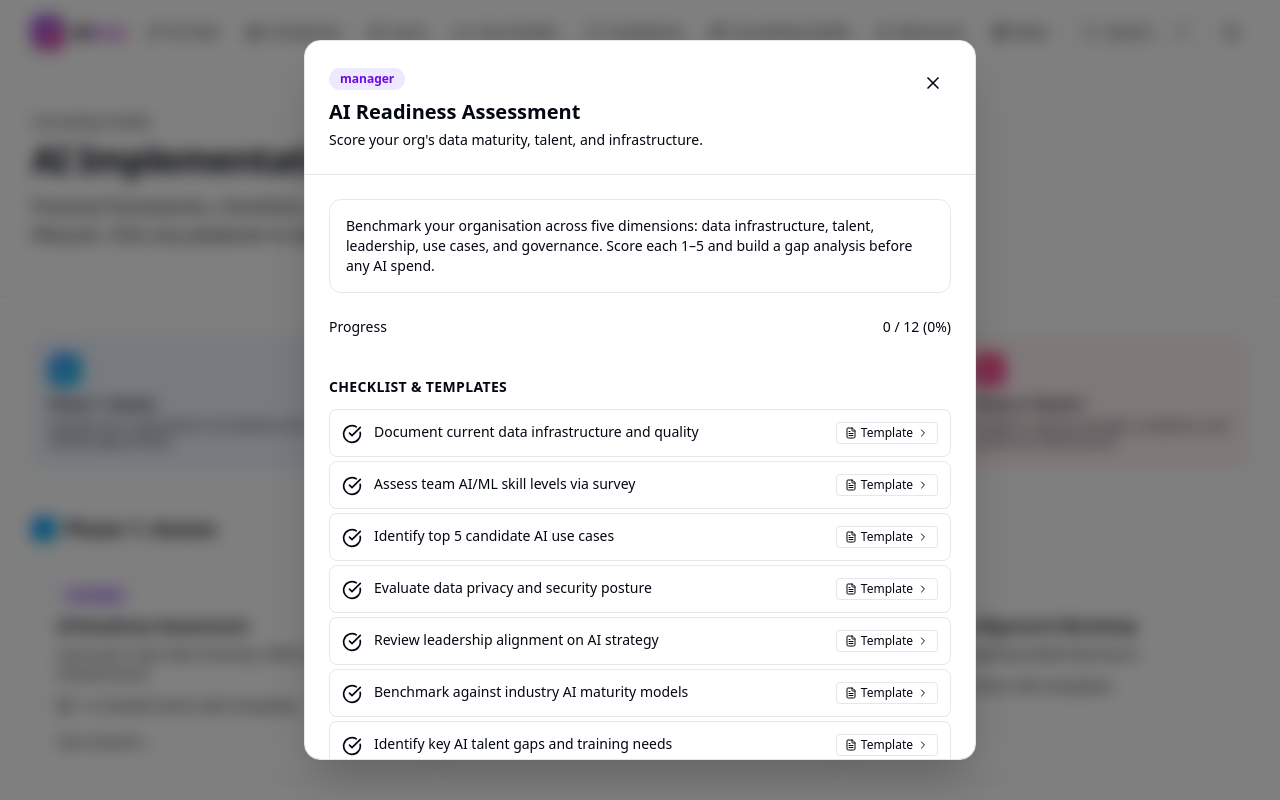
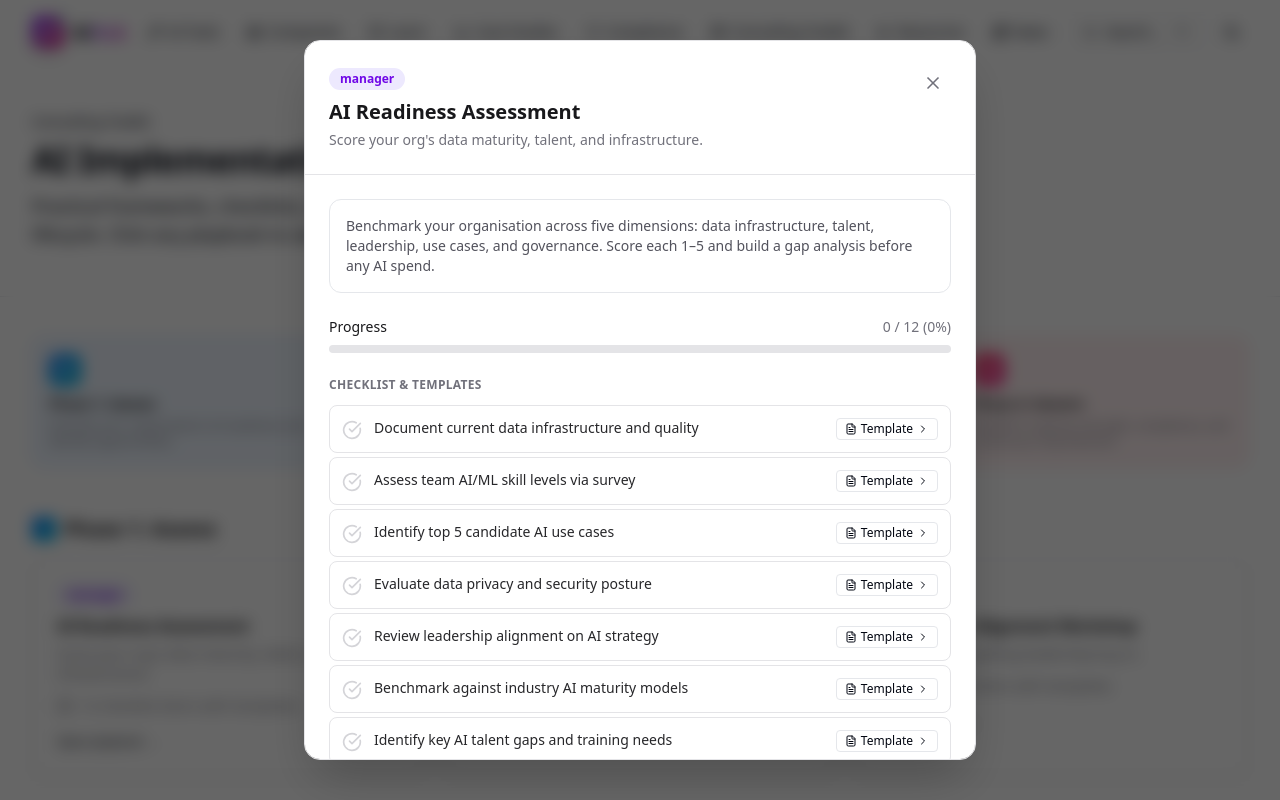
Before and after one commit to SridharSwiss/AI, a Next.js app in the folder ai-hub/: page /consulting-toolkit in a window 1280 px wide. Both pictures are taken after a click on the element 229 px from the left and 668 px from the top of the page. Shown: the top 800 px of the page. Built offline with nearby package versions, Linux system fonts and the light colour scheme.

Commit message:
Add files via upload

```diff
--- a/ai-hub/src/components/consulting/playbook-modal.tsx
+++ b/ai-hub/src/components/consulting/playbook-modal.tsx
@@ -7,6 +7,34 @@ import { CheckSquare, ArrowRight, Briefcase, X, CheckCircle, ChevronDown, Chevro
 import { phases } from "@/data/playbooks";
 import type { Playbook, ChecklistItem } from "@/data/playbooks";
 
+// Phase index → hard-coded dark-mode-safe classes (Tailwind can't scan data files)
+const phaseStyles: Record<string, {
+  card: string;
+  iconGradient: string;
+  sectionDot: string;
+}> = {
+  assess: {
+    card: "bg-blue-50 dark:bg-blue-950/40 border border-blue-200 dark:border-blue-800/60",
+    iconGradient: "from-blue-500 to-cyan-500",
+    sectionDot: "from-blue-500 to-cyan-500",
+  },
+  pilot: {
+    card: "bg-violet-50 dark:bg-violet-950/40 border border-violet-200 dark:border-violet-800/60",
+    iconGradient: "from-violet-500 to-purple-500",
+    sectionDot: "from-violet-500 to-purple-500",
+  },
+  scale: {
+    card: "bg-emerald-50 dark:bg-emerald-950/40 border border-emerald-200 dark:border-emerald-800/60",
+    iconGradient: "from-emerald-500 to-teal-500",
+    sectionDot: "from-emerald-500 to-teal-500",
+  },
+  govern: {
+    card: "bg-rose-50 dark:bg-rose-950/40 border border-rose-200 dark:border-rose-800/60",
+    iconGradient: "from-rose-500 to-pink-500",
+    sectionDot: "from-rose-500 to-pink-500",
+  },
+};
+
 const levelColor: Record<string, "blue" | "green" | "purple" | "amber"> = {
   beginner: "green",
   practitioner: "blue",
@@ -15,33 +43,33 @@ const levelColor: Record<string, "blue" | "green" | "purple" | "amber"> = {
 };
 
 const templateTypeBadge: Record<string, string> = {
-  survey: "bg-blue-100 text-blue-700 dark:bg-blue-900/40 dark:text-blue-300",
-  questionnaire: "bg-violet-100 text-violet-700 dark:bg-violet-900/40 dark:text-violet-300",
-  template: "bg-slate-100 text-slate-700 dark:bg-slate-900/40 dark:text-slate-300",
-  scorecard: "bg-amber-100 text-amber-700 dark:bg-amber-900/40 dark:text-amber-300",
-  matrix: "bg-rose-100 text-rose-700 dark:bg-rose-900/40 dark:text-rose-300",
-  worksheet: "bg-emerald-100 text-emerald-700 dark:bg-emerald-900/40 dark:text-emerald-300",
-  framework: "bg-cyan-100 text-cyan-700 dark:bg-cyan-900/40 dark:text-cyan-300",
+  survey:        "bg-blue-100    dark:bg-blue-900/50    text-blue-700    dark:text-blue-300",
+  questionnaire: "bg-violet-100  dark:bg-violet-900/50  text-violet-700  dark:text-violet-300",
+  template:      "bg-slate-100   dark:bg-slate-800      text-slate-700   dark:text-slate-300",
+  scorecard:     "bg-amber-100   dark:bg-amber-900/50   text-amber-700   dark:text-amber-300",
+  matrix:        "bg-rose-100    dark:bg-rose-900/50    text-rose-700    dark:text-rose-300",
+  worksheet:     "bg-emerald-100 dark:bg-emerald-900/50 text-emerald-700 dark:text-emerald-300",
+  framework:     "bg-cyan-100    dark:bg-cyan-900/50    text-cyan-700    dark:text-cyan-300",
 };
 
 function TemplatePanel({ item }: { item: ChecklistItem }) {
   return (
-    <div className="mt-3 ml-8 p-4 rounded-xl border border-border bg-muted space-y-4">
+    <div className="mt-2 ml-8 p-4 rounded-xl border border-zinc-200 dark:border-zinc-700 bg-zinc-50 dark:bg-zinc-800/70 space-y-4">
       <div className="flex items-center gap-2 flex-wrap">
-        <span className={`text-xs font-semibold px-2 py-0.5 rounded-full uppercase tracking-wide ${templateTypeBadge[item.templateType] ?? "bg-muted text-muted-foreground"}`}>
+        <span className={`text-xs font-semibold px-2 py-0.5 rounded-full uppercase tracking-wide ${templateTypeBadge[item.templateType] ?? "bg-zinc-100 dark:bg-zinc-800 text-zinc-600 dark:text-zinc-400"}`}>
           {item.templateType}
         </span>
-        <span className="text-sm font-semibold">{item.templateTitle}</span>
+        <span className="text-sm font-semibold text-zinc-900 dark:text-zinc-100">{item.templateTitle}</span>
       </div>
-      <p className="text-xs text-muted-foreground leading-relaxed">{item.instructions}</p>
+      <p className="text-xs text-zinc-600 dark:text-zinc-400 leading-relaxed">{item.instructions}</p>
       <div className="space-y-3">
         {item.sections.map((section, si) => (
           <div key={si}>
-            <p className="text-xs font-bold uppercase tracking-wide text-muted-foreground mb-2">{section.heading}</p>
+            <p className="text-xs font-bold uppercase tracking-wide text-zinc-500 dark:text-zinc-400 mb-2">{section.heading}</p>
             <ul className="space-y-1.5">
               {section.items.map((q, qi) => (
-                <li key={qi} className="text-xs text-foreground/80 flex gap-2">
-                  <span className="text-muted-foreground flex-shrink-0">{qi + 1}.</span>
+                <li key={qi} className="text-xs text-zinc-700 dark:text-zinc-300 flex gap-2">
+                  <span className="text-zinc-400 dark:text-zinc-500 flex-shrink-0">{qi + 1}.</span>
                   <span>{q}</span>
                 </li>
               ))}
@@ -78,61 +106,74 @@ function PlaybookModal({ playbook, onClose }: PlaybookModalProps) {
   const progress = Math.round((checked.size / playbook.checklist.length) * 100);
 
   return (
-    <div className="fixed inset-0 z-50 flex items-center justify-center p-4 bg-black/50 backdrop-blur-sm" onClick={onClose}>
     <div
-        className="bg-white dark:bg-zinc-900 rounded-2xl border border-border w-full max-w-2xl max-h-[90vh] overflow-y-auto shadow-2xl"
+      className="fixed inset-0 z-50 flex items-center justify-center p-4 bg-black/60 backdrop-blur-sm"
+      onClick={onClose}
+    >
+      <div
+        className="bg-white dark:bg-zinc-900 rounded-2xl border border-zinc-200 dark:border-zinc-700 w-full max-w-2xl max-h-[90vh] overflow-y-auto shadow-2xl"
         onClick={(e) => e.stopPropagation()}
       >
-        <div className="sticky top-0 bg-white dark:bg-zinc-900 border-b border-border p-6 flex items-start justify-between gap-4 rounded-t-2xl z-10">
+        {/* Sticky header */}
+        <div className="sticky top-0 bg-white dark:bg-zinc-900 border-b border-zinc-200 dark:border-zinc-700 p-6 flex items-start justify-between gap-4 rounded-t-2xl z-10">
           <div>
             <Badge variant={levelColor[playbook.level] ?? "blue"} className="mb-2">{playbook.level}</Badge>
-            <h2 className="text-xl font-bold">{playbook.title}</h2>
-            <p className="text-sm text-muted-foreground mt-1">{playbook.desc}</p>
+            <h2 className="text-xl font-bold text-zinc-900 dark:text-zinc-100">{playbook.title}</h2>
+            <p className="text-sm text-zinc-500 dark:text-zinc-400 mt-1">{playbook.desc}</p>
           </div>
-          <button onClick={onClose} className="p-2 rounded-lg hover:bg-accent transition-colors flex-shrink-0">
+          <button
+            onClick={onClose}
+            className="p-2 rounded-lg hover:bg-zinc-100 dark:hover:bg-zinc-800 transition-colors flex-shrink-0 text-zinc-500 dark:text-zinc-400"
+          >
             <X className="w-5 h-5" />
           </button>
         </div>
 
         <div className="p-6 space-y-6">
           {/* Guidance */}
-          <div className="p-4 rounded-xl bg-primary/5 border border-primary/20">
-            <p className="text-sm text-muted-foreground">{playbook.guidance}</p>
+          <div className="p-4 rounded-xl bg-primary/5 dark:bg-primary/10 border border-primary/20 dark:border-primary/30">
+            <p className="text-sm text-zinc-600 dark:text-zinc-300">{playbook.guidance}</p>
           </div>
 
           {/* Progress */}
           <div>
             <div className="flex items-center justify-between mb-2">
-              <p className="text-sm font-medium">Progress</p>
-              <p className="text-sm text-muted-foreground">{checked.size} / {playbook.checklist.length} ({progress}%)</p>
+              <p className="text-sm font-medium text-zinc-900 dark:text-zinc-100">Progress</p>
+              <p className="text-sm text-zinc-500 dark:text-zinc-400">{checked.size} / {playbook.checklist.length} ({progress}%)</p>
             </div>
-            <div className="h-2 rounded-full bg-muted overflow-hidden">
+            <div className="h-2 rounded-full bg-zinc-200 dark:bg-zinc-700 overflow-hidden">
               <div className="h-full bg-primary rounded-full transition-all duration-300" style={{ width: `${progress}%` }} />
             </div>
           </div>
 
-          {/* Checklist with expandable templates */}
+          {/* Checklist */}
           <div>
-            <p className="text-sm font-semibold uppercase tracking-wide text-muted-foreground mb-3">Checklist & Templates</p>
+            <p className="text-xs font-semibold uppercase tracking-wide text-zinc-500 dark:text-zinc-400 mb-3">Checklist & Templates</p>
             <ul className="space-y-1">
               {playbook.checklist.map((item, i) => (
                 <li key={i}>
                   <div
                     className={`flex items-start gap-3 p-3 rounded-lg border cursor-pointer transition-colors ${
                       checked.has(i)
-                        ? "bg-emerald-50 dark:bg-emerald-950/30 border-emerald-200 dark:border-emerald-800/50"
-                        : "border-border hover:bg-accent"
+                        ? "bg-emerald-50 dark:bg-emerald-950/40 border-emerald-200 dark:border-emerald-800/60"
+                        : "bg-white dark:bg-zinc-800/50 border-zinc-200 dark:border-zinc-700 hover:bg-zinc-50 dark:hover:bg-zinc-800"
                     }`}
                     onClick={() => toggleChecked(i)}
                   >
                     <CheckCircle
-                      className={`w-5 h-5 mt-0.5 flex-shrink-0 transition-colors ${checked.has(i) ? "text-emerald-500" : "text-muted-foreground/30"}`}
+                      className={`w-5 h-5 mt-0.5 flex-shrink-0 transition-colors ${
+                        checked.has(i) ? "text-emerald-500" : "text-zinc-300 dark:text-zinc-600"
+                      }`}
                     />
-                    <span className={`text-sm flex-1 transition-colors ${checked.has(i) ? "line-through text-muted-foreground" : ""}`}>
+                    <span className={`text-sm flex-1 transition-colors ${
+                      checked.has(i)
+                        ? "line-through text-zinc-400 dark:text-zinc-500"
+                        : "text-zinc-800 dark:text-zinc-200"
+                    }`}>
                       {item.item}
                     </span>
                     <button
-                      className="flex items-center gap-1 text-xs text-primary hover:text-primary/80 transition-colors flex-shrink-0 ml-2 px-2 py-0.5 rounded border border-primary/20 hover:bg-primary/5"
+                      className="flex items-center gap-1 text-xs text-primary hover:text-primary/80 transition-colors flex-shrink-0 ml-2 px-2 py-0.5 rounded border border-primary/30 dark:border-primary/40 hover:bg-primary/5 dark:hover:bg-primary/10"
                       onClick={(e) => toggleExpanded(i, e)}
                       title="View template"
                     >
@@ -161,25 +202,30 @@ export function ConsultingToolkitClient() {
         <PlaybookModal playbook={activePlaybook} onClose={() => setActivePlaybook(null)} />
       )}
 
-      {/* Phase overview */}
+      {/* Phase overview cards — hardcoded dark-mode classes so Tailwind picks them up */}
       <div className="grid grid-cols-2 sm:grid-cols-4 gap-4 mb-12">
-        {phases.map((p) => (
-          <div key={p.phase} className={`p-4 rounded-xl border ${p.bg}`}>
-            <div className={`w-8 h-8 rounded-lg bg-gradient-to-br ${p.color} flex items-center justify-center mb-2`}>
+        {phases.map((p) => {
+          const s = phaseStyles[p.phase] ?? phaseStyles.assess;
+          return (
+            <div key={p.phase} className={`p-4 rounded-xl ${s.card}`}>
+              <div className={`w-8 h-8 rounded-lg bg-gradient-to-br ${s.iconGradient} flex items-center justify-center mb-2`}>
                 <Briefcase className="w-4 h-4 text-white" />
               </div>
-            <p className="font-semibold text-sm">{p.label}</p>
-            <p className="text-xs text-muted-foreground mt-1">{p.description}</p>
+              <p className="font-semibold text-sm text-zinc-900 dark:text-zinc-100">{p.label}</p>
+              <p className="text-xs text-zinc-500 dark:text-zinc-400 mt-1">{p.description}</p>
             </div>
-        ))}
+          );
+        })}
       </div>
 
       {/* Playbooks by phase */}
       <div className="space-y-12">
-        {phases.map((p) => (
+        {phases.map((p) => {
+          const s = phaseStyles[p.phase] ?? phaseStyles.assess;
+          return (
             <div key={p.phase}>
-            <h2 className="text-xl font-bold mb-4 flex items-center gap-2">
-              <span className={`w-6 h-6 rounded bg-gradient-to-br ${p.color} flex items-center justify-center`}>
+              <h2 className="text-xl font-bold mb-4 flex items-center gap-2 text-zinc-900 dark:text-zinc-100">
+                <span className={`w-6 h-6 rounded bg-gradient-to-br ${s.sectionDot} flex items-center justify-center`}>
                   <ArrowRight className="w-3 h-3 text-white" />
                 </span>
                 {p.label}
@@ -188,16 +234,18 @@ export function ConsultingToolkitClient() {
                 {p.playbooks.map((pb) => (
                   <Card
                     key={pb.title}
-                  className="group hover:shadow-md hover:-translate-y-0.5 transition-all duration-200 cursor-pointer"
+                    className="group hover:shadow-md hover:-translate-y-0.5 transition-all duration-200 cursor-pointer bg-white dark:bg-zinc-900 border-zinc-200 dark:border-zinc-700"
                     onClick={() => setActivePlaybook(pb)}
                   >
                     <CardHeader className="pb-3">
                       <Badge variant={levelColor[pb.level] ?? "blue"} className="w-fit mb-2">{pb.level}</Badge>
-                    <CardTitle className="text-base group-hover:text-primary transition-colors">{pb.title}</CardTitle>
-                    <CardDescription>{pb.desc}</CardDescription>
+                      <CardTitle className="text-base group-hover:text-primary transition-colors text-zinc-900 dark:text-zinc-100">
+                        {pb.title}
+                      </CardTitle>
+                      <CardDescription className="text-zinc-500 dark:text-zinc-400">{pb.desc}</CardDescription>
                     </CardHeader>
                     <CardContent>
-                    <div className="flex items-center gap-2 text-sm text-muted-foreground mb-3">
+                      <div className="flex items-center gap-2 text-sm text-zinc-500 dark:text-zinc-400 mb-3">
                         <CheckSquare className="w-4 h-4 text-primary" />
                         {pb.checklist.length} checklist items with templates
                       </div>
@@ -207,7 +255,8 @@ export function ConsultingToolkitClient() {
                 ))}
               </div>
             </div>
-        ))}
+          );
+        })}
       </div>
     </>
   );
```
Lines whose indentation alone changed are shown as unchanged.
